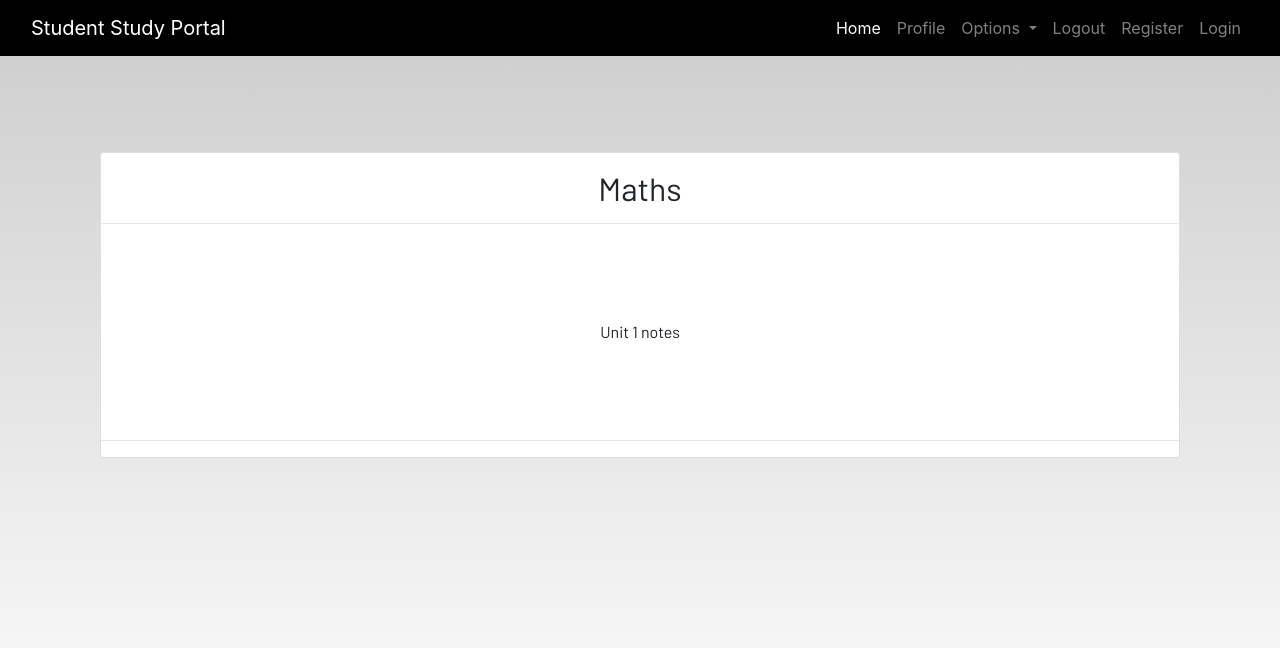
After one commit to Darek-Ryszka/Python_Django_Student-Center, a Django app: page /notes_detail/1 in a window 1280 px wide. The commit adds this page. Shown: the top 648 px of the page. Run offline with Django 4.2, Linux system fonts and the light colour scheme; data comes from the database, SQL or seed files in the repository; some libraries are stand-ins or nearby versions; some web fonts are replaced.

Commit message:
Add notes detail view

```diff
--- a/dashboard/templates/dashboard/notes.html
+++ b/dashboard/templates/dashboard/notes.html
@@ -7,7 +7,7 @@
     <div class="row">
         {%for note in notes %}
         <div class="col-md-3">
-            <a href="#">
+            <a href="{% url 'notes-detail' note.id %}">
                 <div class="card">
                     <div class="card-header">{{note.title}}</div>
                     <div class="card-body">{{note.description|slice:"0:100"}}</div>
--- /dev/null
+++ b/dashboard/templates/dashboard/notes_detail.html
@@ -0,0 +1,26 @@
+{% extends 'dashboard/base.html' %}
+{% load static %}
+{% block content %}
+
+<section class='text-center container'>
+
+    <div class="container">
+
+        <div class="content-section p-0 mt-5">
+
+            <div class="m-3">
+                <h2>{{notes.title}}</h2>
+            </div>
+
+            <hr class="p-0 m-0">
+            <p class="description m-5 p-5">
+                {{notes.description}}
+            </p>
+            <hr>
+        </div>
+
+    </div>
+
+</section>
+
+{% endblock content %}
--- a/dashboard/urls.py
+++ b/dashboard/urls.py
@@ -5,4 +5,5 @@ urlpatterns = [
     path('', views.home, name="home"),
     path('notes', views.notes, name="notes"),
     path('delete_note/<int:pk>', views.delete_note, name="delete-note"),
+    path('notes_detail/<int:pk>', views. NotesDetailView.as_view(), name="notes-detail"),
 ]
--- a/dashboard/views.py
+++ b/dashboard/views.py
@@ -1,6 +1,7 @@
 from django.shortcuts import redirect, render
 from .forms import *
 from django.contrib import messages
+from django.views import generic
 
 
 # Create your views here.
@@ -25,3 +26,7 @@ def notes(request):
 def delete_note(request, pk=None):
     Notes.objects.get(id=pk).delete()
     return redirect("notes")
+
+
+class NotesDetailView(generic.DetailView):
+    model = Notes
```
